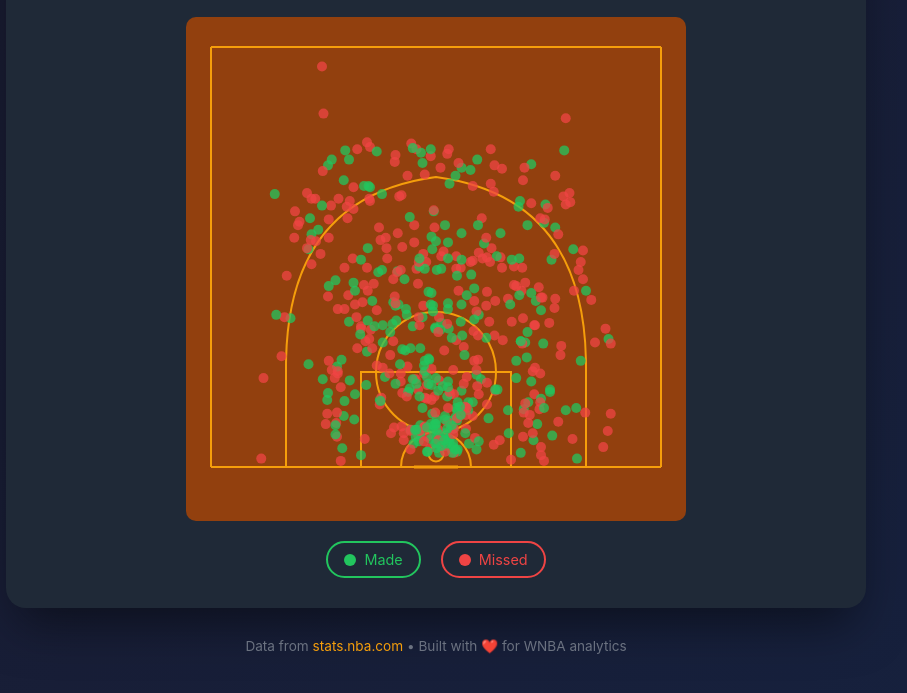
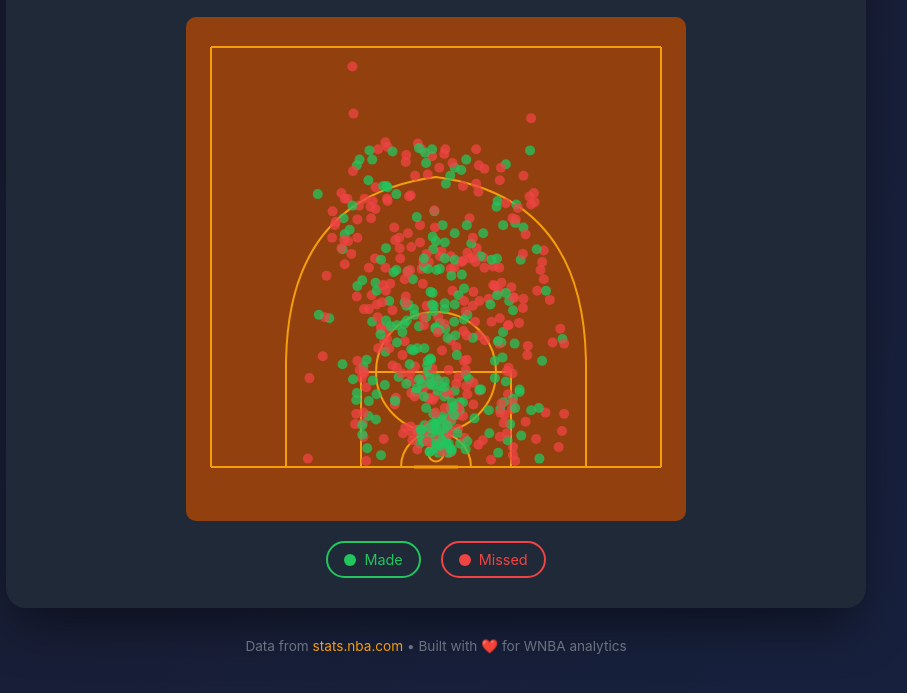
Before and after one commit to keerthi-manur/WNBA_Shot_Charts, a plain HTML site: page index.html in a window 1280 px wide. Shown: the part 405-1098 px from the top of the page, without its empty margins (204-1111 px from the left). Drawn offline with Linux system fonts and the light colour scheme.

Commit message:
Modify x-coordinate scaling for shot positions
Adjust x-coordinate calculation for shots.

```diff
--- a/index.html
+++ b/index.html
@@ -376,7 +376,7 @@
 
       shots.forEach((shot) => {
         // Spread shots out more aggressively
-        const x = 250 + (shot.LOC_X * 0.75);
+        const x = 250 + (shot.LOC_X * 0.55);
         const y = 437 - (shot.LOC_Y * 1.15);
 
         const circle = document.createElementNS('http://www.w3.org/2000/svg', 'circle');
```
